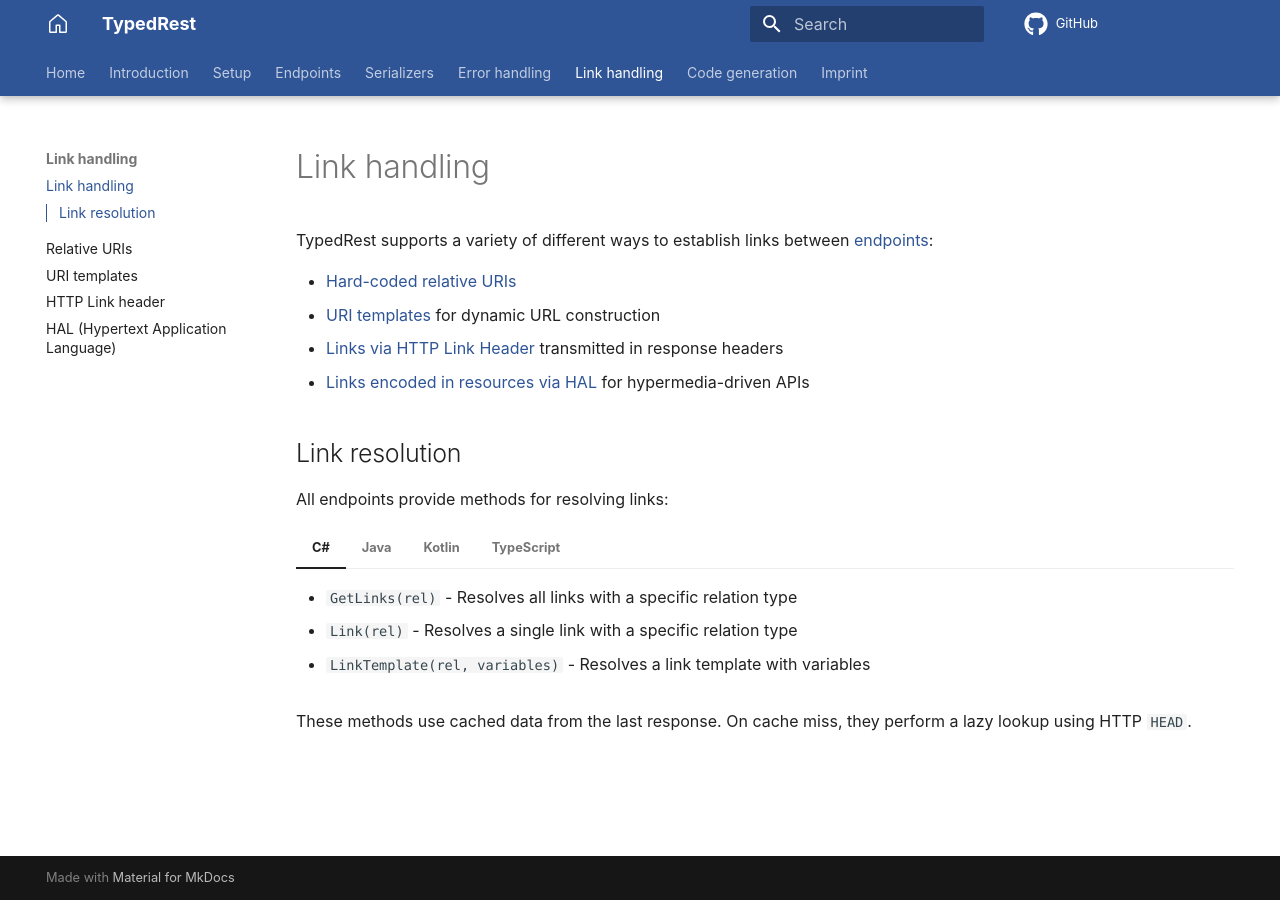
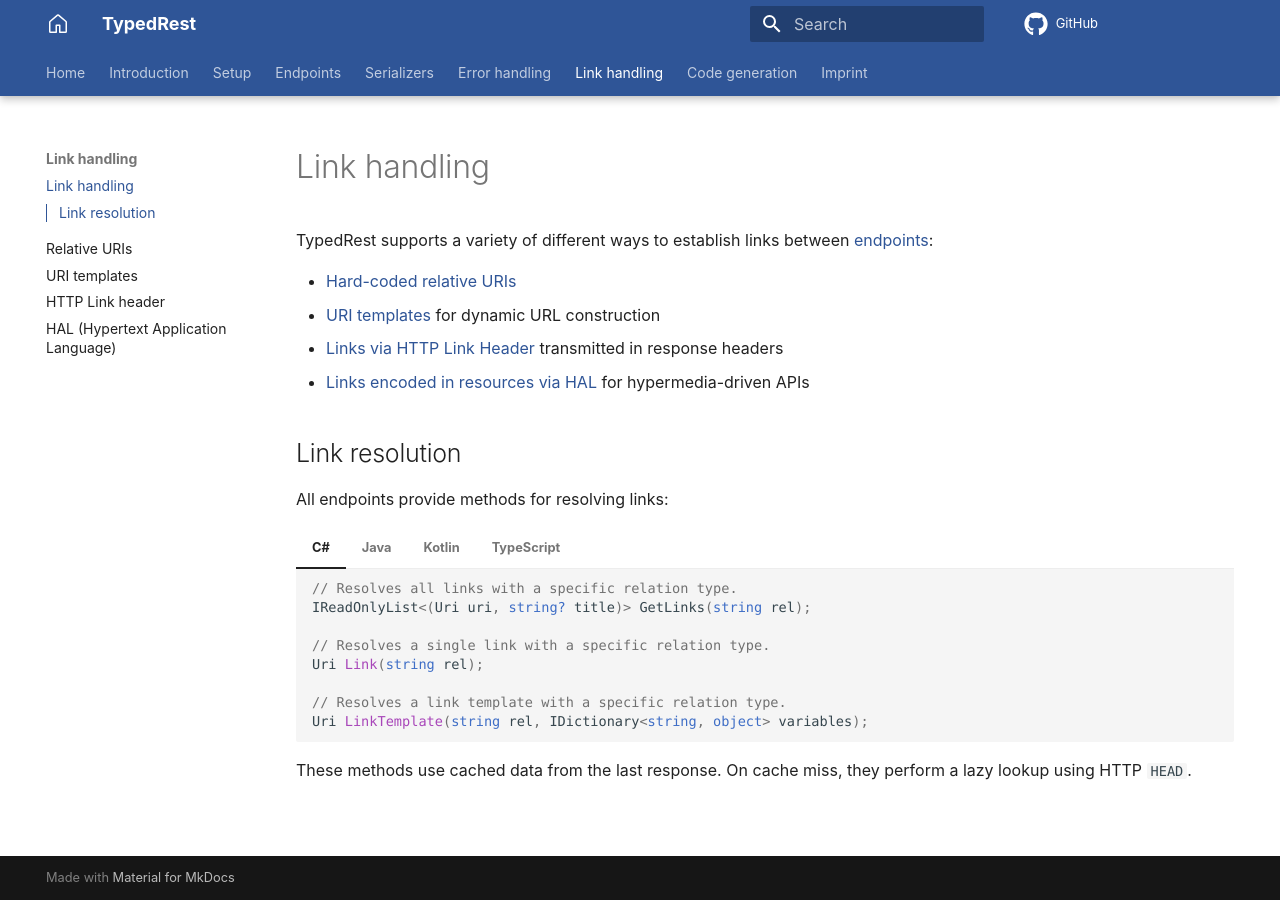
Before and after one commit to TypedRest/docs, an MkDocs documentation site: the page built from docs/link-handling/index.md, in a window 1280 px wide. Built offline with MkDocs 1.6.1 and Material for MkDocs 9.7.7, drawn with Linux system fonts in a browser that asks for light colours; comment, search, counter and statistics services are not loaded.

Commit message:
Added method signatures for link retrieval

````diff
--- a/docs/link-handling/index.md
+++ b/docs/link-handling/index.md
@@ -13,26 +13,54 @@ All endpoints provide methods for resolving links:
 
 === "C#"
 
-    - `GetLinks(rel)` - Resolves all links with a specific relation type
-    - `Link(rel)` - Resolves a single link with a specific relation type
-    - `LinkTemplate(rel, variables)` - Resolves a link template with variables
+    ```csharp
+    // Resolves all links with a specific relation type.
+    IReadOnlyList<(Uri uri, string? title)> GetLinks(string rel);
+
+    // Resolves a single link with a specific relation type.
+    Uri Link(string rel);
+
+    // Resolves a link template with a specific relation type.
+    Uri LinkTemplate(string rel, IDictionary<string, object> variables);
+    ```
 
 === "Java"
 
-    - `getLinks(rel)` - Resolves all links with a specific relation type
-    - `link(rel)` - Resolves a single link with a specific relation type
-    - `linkTemplate(rel, variables)` - Resolves a link template with variables
+    ```java
+    // Resolves all links with a specific relation type.
+    List<Pair<URI, String>> getLinks(String rel);
+
+    // Resolves a single link with a specific relation type.
+    URI link(String rel);
+
+    // Resolves a link template with a specific relation type.
+    URI linkTemplate(String rel, Map<String, Object> variables);
+    ```
 
 === "Kotlin"
 
-    - `getLinks(rel)` - Resolves all links with a specific relation type
-    - `link(rel)` - Resolves a single link with a specific relation type
-    - `linkTemplate(rel, variables)` - Resolves a link template with variables
+    ```kotlin
+    // Resolves all links with a specific relation type.
+    fun getLinks(rel: String): List<Pair<URI, String?>>
+
+    // Resolves a single link with a specific relation type.
+    fun link(rel: String): URI
+
+    // Resolves a link template with a specific relation type.
+    fun linkTemplate(rel: String, variables: Map<String, Any>): URI
+    ```
 
 === "TypeScript"
 
-    - `getLinks(rel)` - Resolves all links with a specific relation type
-    - `link(rel)` - Resolves a single link with a specific relation type
-    - `linkTemplate(rel, variables)` - Resolves a link template with variables
+    ```typescript
+    // Resolves all links with a specific relation type.
+    getLinks(rel: string): { uri: URL; title?: string; }[];
+
+    // Resolves a single link with a specific relation type.
+    link(rel: string): URL;
+
+    // Resolves a link template with a specific relation type.
+    linkTemplate(rel: string, variables: { [key: string]: any; }): URL;
+    ```
 
 These methods use cached data from the last response. On cache miss, they perform a lazy lookup using HTTP `HEAD`.
````
